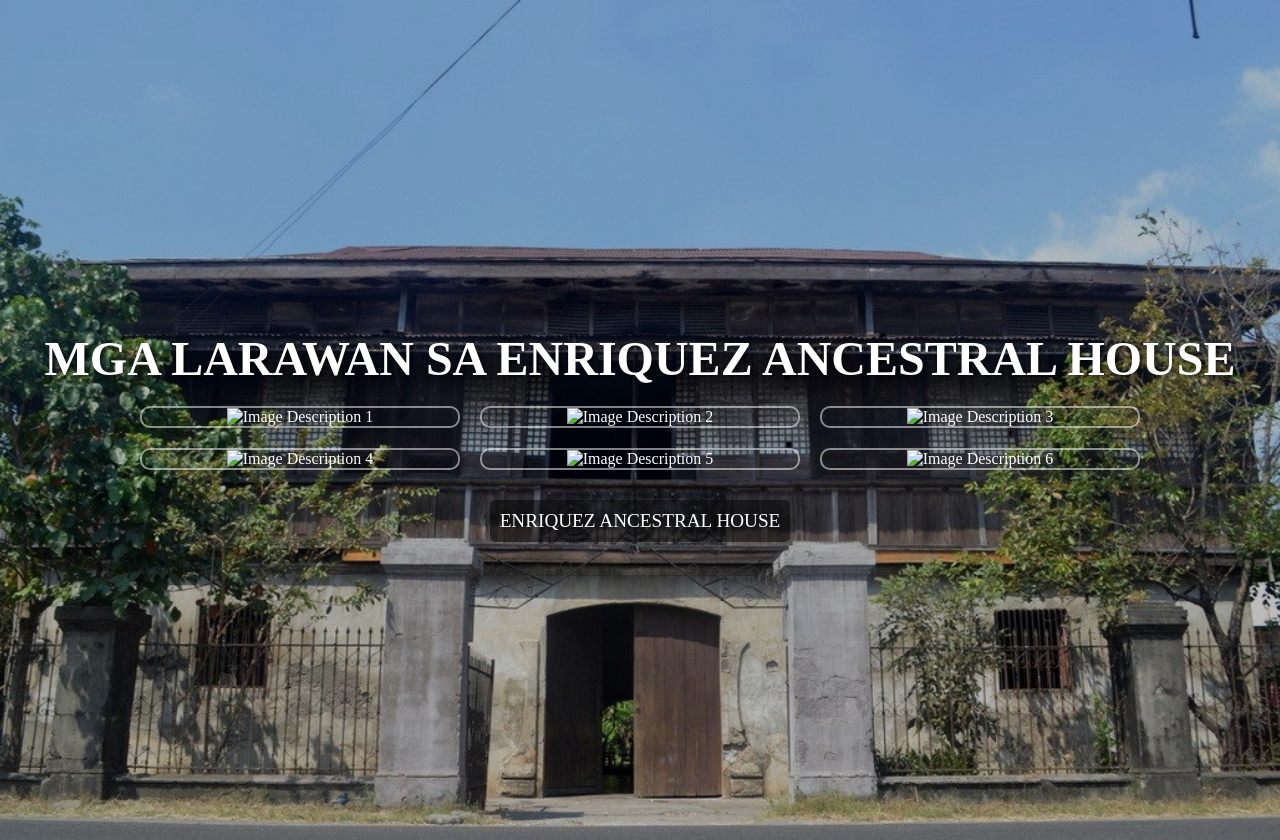
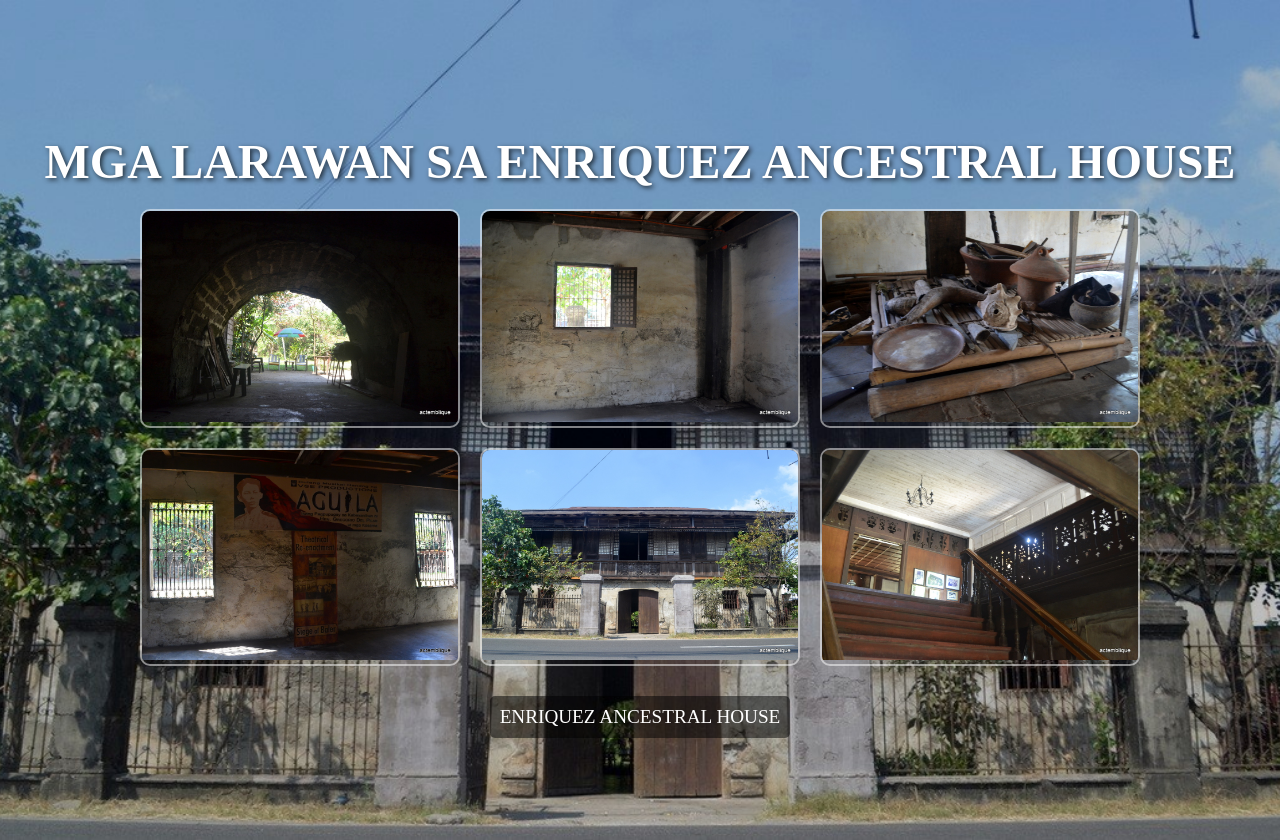
Before and after one commit to rhymikaellah/enriquezancestralhouse, a plain HTML site: page gallery.html in a window 1280 px wide. Drawn offline with Linux system fonts and the light colour scheme.

Commit message:
gallery.html

```diff
--- a/gallery.html
+++ b/gallery.html
@@ -68,22 +68,22 @@
 
     <div class="gallery">
         <div class="gallery-item">
-            <img src="demo/4554778_orig.jpg" alt="Image Description 1"> <!-- Replace with actual image path -->
+            <img src="4554778_orig.jpg" alt="Image Description 1"> <!-- Replace with actual image path -->
         </div>
         <div class="gallery-item">
-            <img src="demo/5335259_orig.jpg" alt="Image Description 2"> <!-- Replace with actual image path -->
+            <img src="5335259_orig.jpg" alt="Image Description 2"> <!-- Replace with actual image path -->
         </div>
         <div class="gallery-item">
-            <img src="demo/3747145_orig.jpg" alt="Image Description 3"> <!-- Replace with actual image path -->
+            <img src="3747145_orig.jpg" alt="Image Description 3"> <!-- Replace with actual image path -->
         </div>
         <div class="gallery-item">
-            <img src="demo/9757762_orig.jpg" alt="Image Description 4"> <!-- Replace with actual image path -->
+            <img src="9757762_orig.jpg" alt="Image Description 4"> <!-- Replace with actual image path -->
         </div>
         <div class="gallery-item">
-            <img src="demo/8858333_orig.jpg" alt="Image Description 5"> <!-- Replace with actual image path -->
+            <img src="8858333_orig.jpg" alt="Image Description 5"> <!-- Replace with actual image path -->
         </div>
         <div class="gallery-item">
-            <img src="demo/5394294_orig.jpg" alt="Image Description 6"> <!-- Replace with actual image path -->
+            <img src="5394294_orig.jpg" alt="Image Description 6"> <!-- Replace with actual image path -->
         </div>
     </div>
 
```
